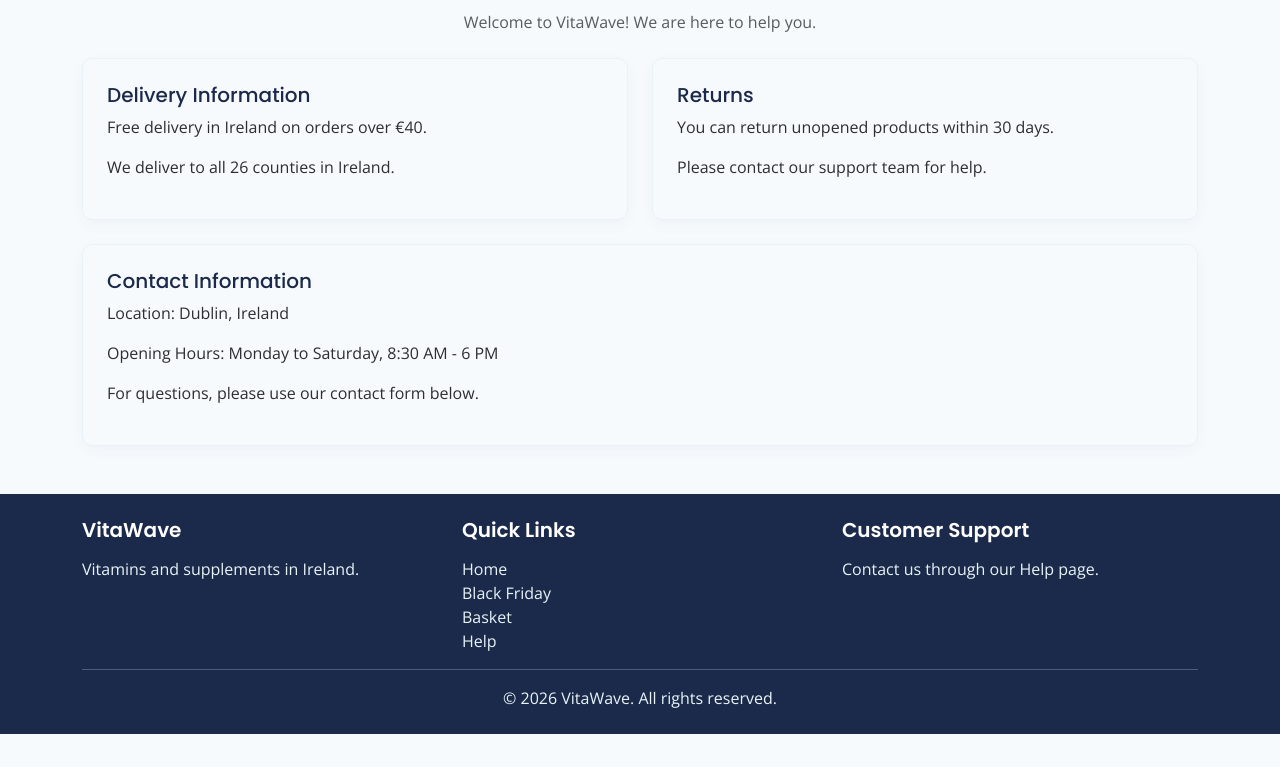
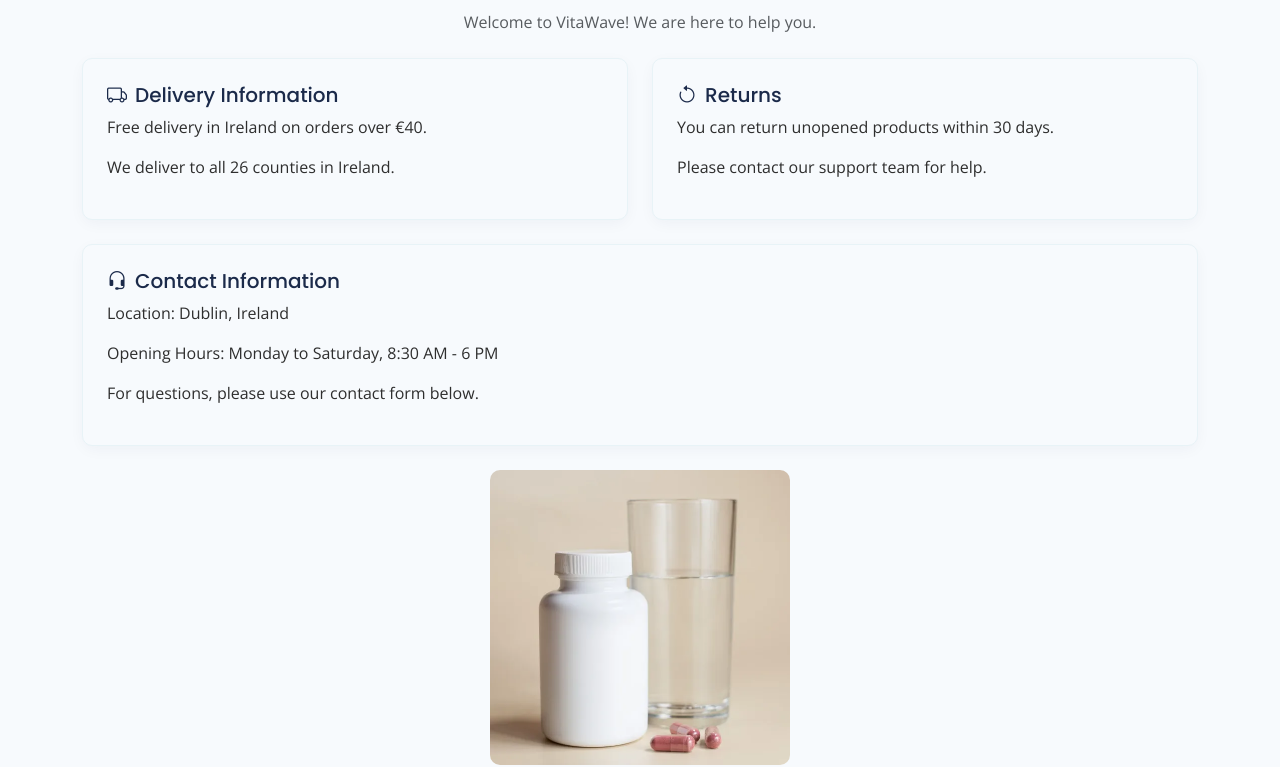
Before and after one commit to carlo-lombardi/Web-Design-Group-Project-CA2, a plain HTML site: page help.html in a window 1280 px wide. Shown: the part 187-954 px from the top of the page. Before the commit the page ends 921 px from the top, so only its background shows below. Drawn offline with nearby package versions, Linux system fonts and the light colour scheme.

Commit message:
Add icons and accessible image to Help page #12

```diff
--- a/help.html
+++ b/help.html
@@ -67,7 +67,7 @@
   <div class="row g-4">
     <div class="col-md-6">
       <div class="card h-100 p-4">
-        <h2 class="h5">Delivery Information</h2>
+<h2 class="h5"><i class="bi bi-truck me-2" aria-hidden="true"></i>Delivery Information</h2>
         <p>Free delivery in Ireland on orders over €40.</p>
         <p>We deliver to all 26 counties in Ireland.</p>
       </div>
@@ -75,7 +75,7 @@
 
     <div class="col-md-6">
       <div class="card h-100 p-4">
-        <h2 class="h5">Returns</h2>
+<h2 class="h5"><i class="bi bi-arrow-counterclockwise me-2" aria-hidden="true"></i>Returns</h2>
         <p>You can return unopened products within 30 days.</p>
         <p>Please contact our support team for help.</p>
       </div>
@@ -83,11 +83,17 @@
   </div>
 
   <div class="card p-4 mt-4">
-    <h2 class="h5">Contact Information</h2>
+    <h2 class="h5"><i class="bi bi-headset me-2" aria-hidden="true"></i>Contact Information</h2>
     <p>Location: Dublin, Ireland</p>
     <p>Opening Hours: Monday to Saturday, 8:30 AM - 6 PM</p>
     <p>For questions, please use our contact form below.</p>
   </div>
+<div class="text-center mt-4">
+  <img src="images/home-hero.webp"
+       alt="White supplement bottle, pink capsules and a glass of water"
+       class="img-fluid rounded"
+       width="300">
+</div>
 </section>
 
     <!-- #13 FAQ accordion -->
```
